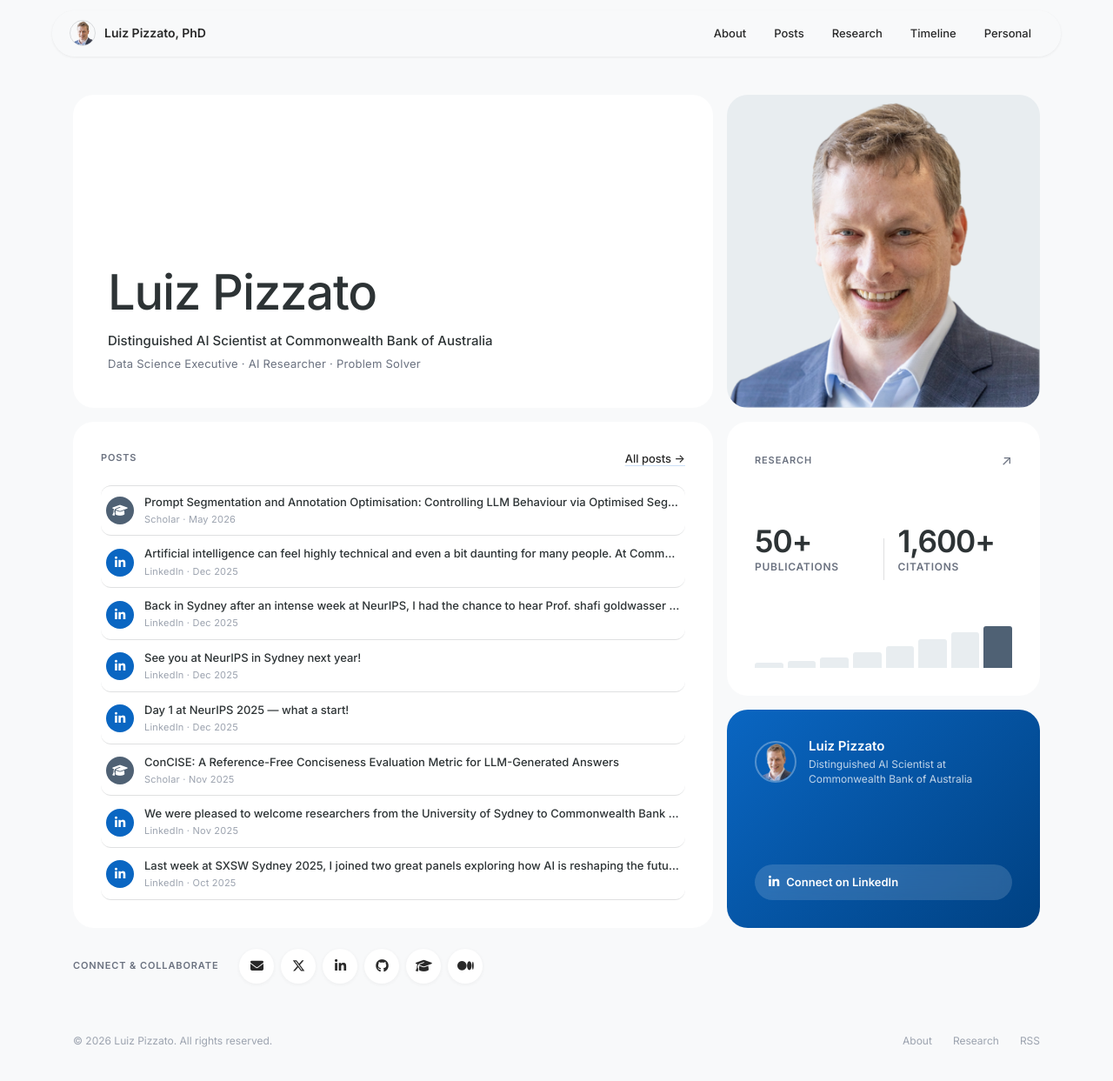
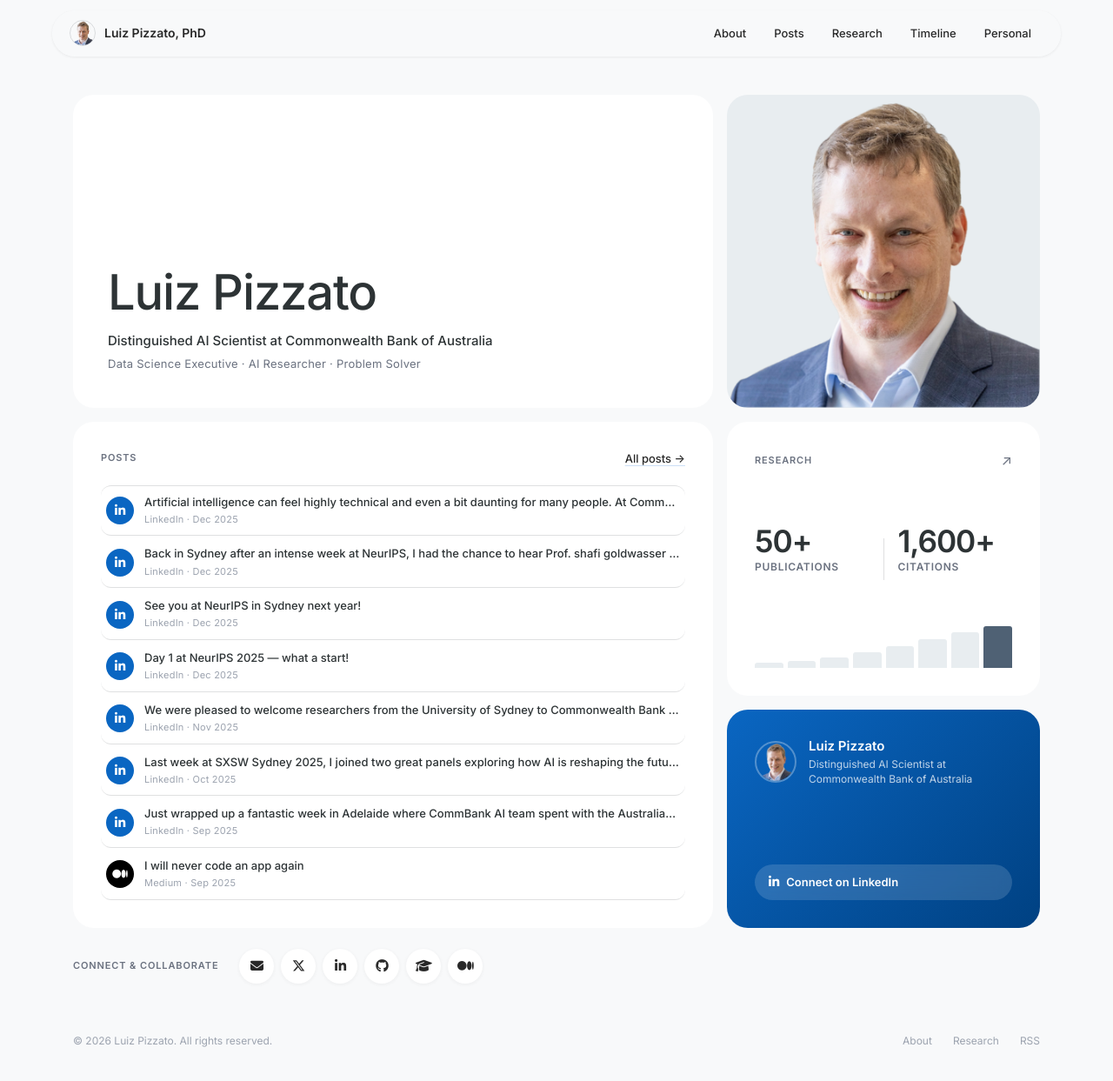
Before and after one commit to pizzato/pizzato.github.io, a Jekyll site: the page built from index.html, in a window 1280 px wide and 1246 px high. Shown: the top 1243 px of the window at 87% size. Built offline with Jekyll 4.4.1, drawn with Linux system fonts in a browser that asks for light colours; part of the change alters nothing that is shown.

Commit message:
chore: sync site data [skip ci]

```diff
--- a/_data/stream.json
+++ b/_data/stream.json
@@ -1,12 +1,4 @@
 [
-  {
-    "type": "scholar",
-    "title": "Prompt Segmentation and Annotation Optimisation: Controlling LLM Behaviour via Optimised Segment-Level Annotations",
-    "url": "https://doi.org/10.48550/arXiv.2605.14561",
-    "date": "2026-05-14",
-    "source": "Scholar",
-    "venue": "arXiv.org"
-  },
   {
     "type": "linkedin",
     "title": "Artificial intelligence can feel highly technical and even a bit daunting for many people. At CommBank, we have spent th…",
@@ -34,14 +26,6 @@
     "url": "https://www.linkedin.com/feed/update/urn%3Ali%3Ashare%3A7401879394853502976",
     "date": "2025-12-03",
     "source": "LinkedIn"
-  },
-  {
-    "type": "scholar",
-    "title": "ConCISE: A Reference-Free Conciseness Evaluation Metric for LLM-Generated Answers",
-    "url": "https://arxiv.org/pdf/2511.16846",
-    "date": "2025-11-20",
-    "source": "Scholar",
-    "venue": "arXiv preprint. November 2025. [[PDF]](https://arxiv.org/pdf/2511.16846) [[arXiv]](https://arxiv.org/abs/2511.16846)"
   },
   {
     "type": "linkedin",
@@ -108,22 +92,6 @@
     "source": "LinkedIn"
   },
   {
-    "type": "scholar",
-    "title": "A Robust and Efficient Pipeline for Enterprise-Level Large-Scale Entity Resolution",
-    "url": "https://doi.ieeecomputersociety.org/10.1109/BigData66926.2025.11400814",
-    "date": "2025-08-05",
-    "source": "Scholar",
-    "venue": "2025 IEEE International Conference on Big Data (IEEE BigData), 2025, pp. 2359–2368."
-  },
-  {
-    "type": "scholar",
-    "title": "FeatureCuts: Feature Selection for Large Data by Optimizing the Cutoff",
-    "url": "https://doi.ieeecomputersociety.org/10.1109/BigData66926.2025.11402619",
-    "date": "2025-08-01",
-    "source": "Scholar",
-    "venue": "2025 IEEE International Conference on Big Data (IEEE BigData), 2025, pp. 2308–2319."
-  },
-  {
     "type": "linkedin",
     "title": "Amazing opportunity in Adelaide to help us build the next foundational models, advance and guide our AI research agenda.",
     "url": "https://www.linkedin.com/feed/update/urn%3Ali%3Ashare%3A7355838221760512000",
@@ -167,14 +135,6 @@
     "source": "LinkedIn"
   },
   {
-    "type": "scholar",
-    "title": "Synthetic Voices: Evaluating the Fidelity of LLM-Generated Personas in Representing People’s Financial Wellbeing",
-    "url": "https://doi.org/10.1145/3699682.3728339",
-    "date": "2025-06-13",
-    "source": "Scholar",
-    "venue": "User Modeling, Adaptation, and Personalization"
-  },
-  {
     "type": "twitter",
     "title": "Going to Nashville today as  @CommBank is sponsoring the Computer Vision and Pattern Recognition Conference (@CVPR). Loo…",
     "url": "https://x.com/luizpizzato/status/1932231612303126576",
@@ -194,6 +154,30 @@
     "url": "https://www.linkedin.com/feed/update/urn%3Ali%3Ashare%3A7325162566085693441",
     "date": "2025-05-05",
     "source": "LinkedIn"
+  },
+  {
+    "type": "scholar",
+    "title": "FeatureCuts: Feature Selection for Large Data by Optimizing the Cutoff",
+    "url": "https://doi.ieeecomputersociety.org/10.1109/BigData66926.2025.11402619",
+    "date": "2025-01-01",
+    "source": "Scholar",
+    "venue": "2025 IEEE International Conference on Big Data (IEEE BigData), 2025, pp. 2308–2319."
+  },
+  {
+    "type": "scholar",
+    "title": "A Robust and Efficient Pipeline for Enterprise-Level Large-Scale Entity Resolution",
+    "url": "https://doi.ieeecomputersociety.org/10.1109/BigData66926.2025.11400814",
+    "date": "2025-01-01",
+    "source": "Scholar",
+    "venue": "2025 IEEE International Conference on Big Data (IEEE BigData), 2025, pp. 2359–2368."
+  },
+  {
+    "type": "scholar",
+    "title": "ConCISE: A Reference-Free Conciseness Evaluation Metric for LLM-Generated Answers",
+    "url": "https://arxiv.org/pdf/2511.16846",
+    "date": "2025-01-01",
+    "source": "Scholar",
+    "venue": "arXiv preprint. November 2025. [[PDF]](https://arxiv.org/pdf/2511.16846) [[arXiv]](https://arxiv.org/abs/2511.16846)"
   },
   {
     "type": "linkedin",
@@ -222,14 +206,6 @@
     "url": "https://www.linkedin.com/feed/update/urn%3Ali%3Ashare%3A7265194102382546944",
     "date": "2024-11-21",
     "source": "LinkedIn"
-  },
-  {
-    "type": "scholar",
-    "title": "Do LLM Personas Dream of Bull Markets? Comparing Human and AI Investment Strategies Through the Lens of the Five-Factor Model",
-    "url": "https://arxiv.org/pdf/2411.05801",
-    "date": "2024-10-28",
-    "source": "Scholar",
-    "venue": "NeurIPS 2024 Workshop Open-World Agents"
   },
   {
     "type": "linkedin",
@@ -336,6 +312,14 @@
     "url": "https://www.linkedin.com/feed/update/urn%3Ali%3Ashare%3A7156141266739576832",
     "date": "2024-01-25",
     "source": "LinkedIn"
+  },
+  {
+    "type": "scholar",
+    "title": "Do LLM Personas Dream of Bull Markets? Comparing Human and AI Investment Strategies Through the Lens of the Five-Factor Model",
+    "url": "https://arxiv.org/pdf/2411.05801",
+    "date": "2024-01-01",
+    "source": "Scholar",
+    "venue": "NeurIPS 2024 Workshop Open-World Agents"
   },
   {
     "type": "linkedin",
```
